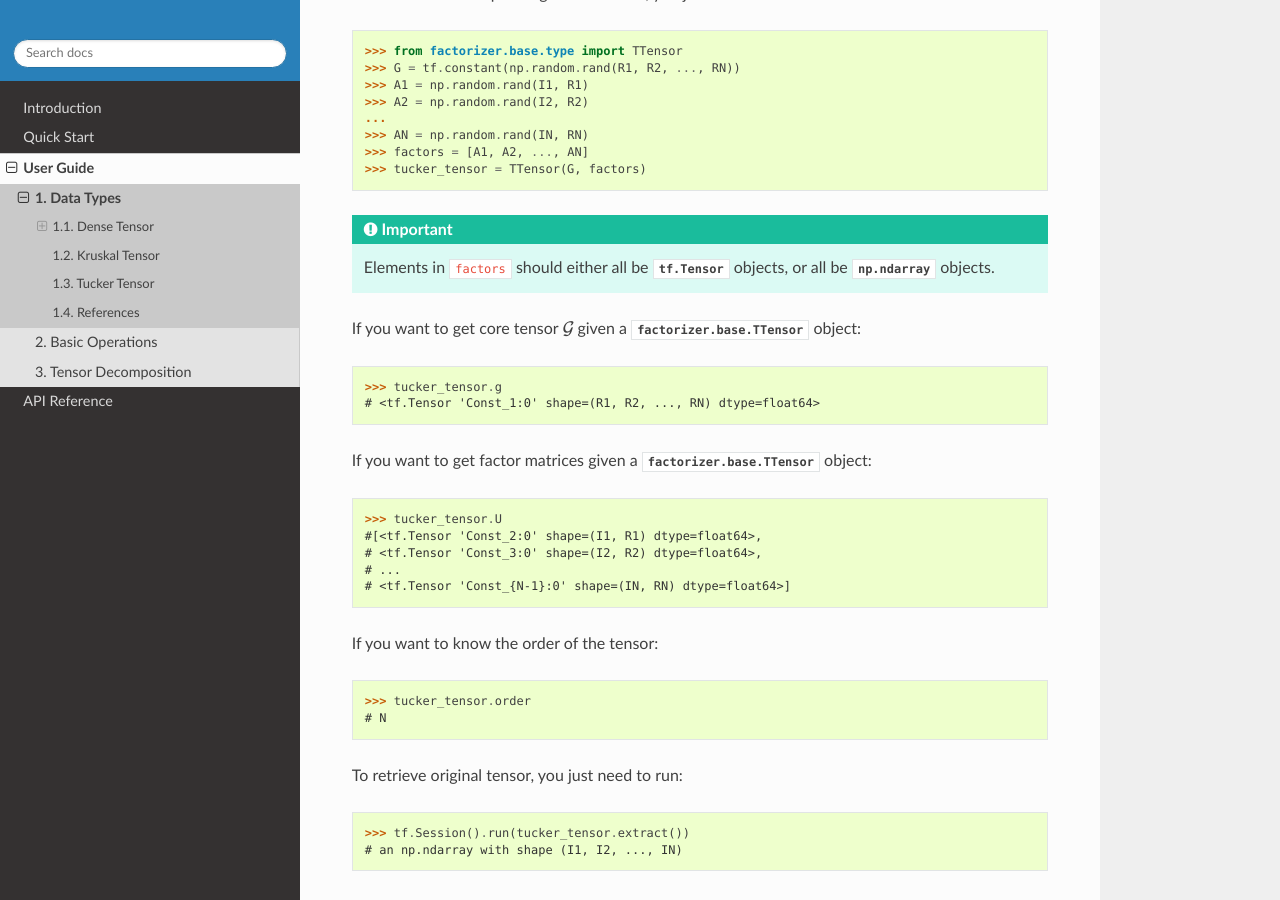
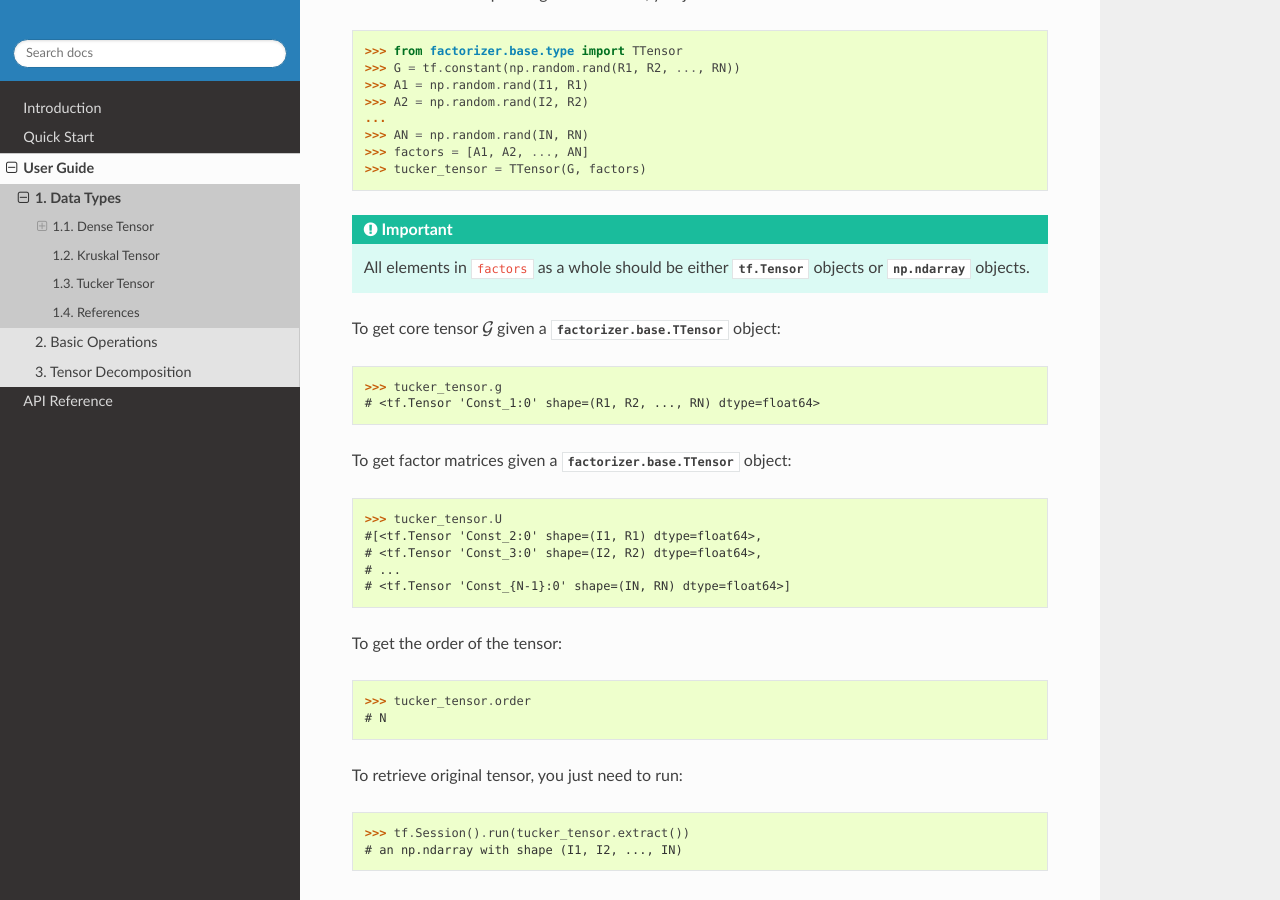
Before and after one commit to Large-Scale-Tensor-Decomposition/TensorD, a Sphinx documentation site: the page built from docs/source/guide_data.rst, in a window 1280 px wide and 900 px high, scrolled down 3059 px. Built offline with Sphinx 7.4.7 and the Read the Docs theme 2.0.0, drawn with Linux system fonts in a browser that asks for light colours; pages that are not in the unit, such as notebooks, are missing from menus.

Commit message:
revise some expression in data guidance

```diff
--- a/docs/source/guide_data.rst
+++ b/docs/source/guide_data.rst
@@ -191,16 +191,16 @@ To create the corresponding Tucker tensor, you just need to run:
    >>> tucker_tensor = TTensor(G, factors)
 
 .. important::
-   Elements in ``factors`` should either all be :class:`tf.Tensor` objects, or all be :class:`np.ndarray` objects.
+   All elements in ``factors`` as a whole should be either :class:`tf.Tensor` objects or :class:`np.ndarray` objects.
 
-If you want to get core tensor :math:`\mathcal{G}` given a :class:`factorizer.base.TTensor` object:
+To get core tensor :math:`\mathcal{G}` given a :class:`factorizer.base.TTensor` object:
 
 .. code-block:: python
 
    >>> tucker_tensor.g
    # <tf.Tensor 'Const_1:0' shape=(R1, R2, ..., RN) dtype=float64>
 
-If you want to get factor matrices given a :class:`factorizer.base.TTensor` object:
+To get factor matrices given a :class:`factorizer.base.TTensor` object:
 
 .. code-block:: python
 
@@ -210,7 +210,7 @@ If you want to get factor matrices given a :class:`factorizer.base.TTensor` obje
    # ...
    # <tf.Tensor 'Const_{N-1}:0' shape=(IN, RN) dtype=float64>]
 
-If you want to know the order of the tensor:
+To get the order of the tensor:
 
 .. code-block:: python
 
```
Also changed, not shown: docs/source/guide_basic_ops.rst (line endings or trailing spaces).
